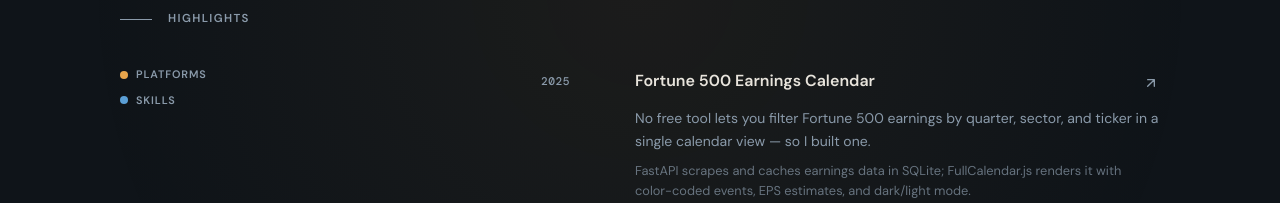
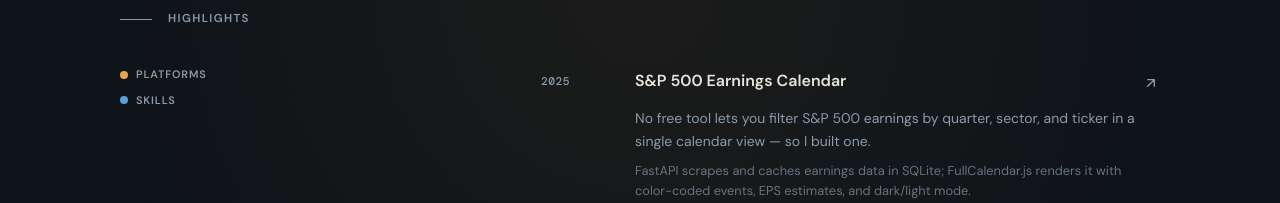
Before and after one commit to VentureAlex/portfolio, a React (Vite) app: page / in a window 1280 px wide. Shown: the part 407-610 px from the top of the page. Built offline with nearby package versions, Linux system fonts and the light colour scheme.

Commit message:
Updated Fortune500 to SP500 to accomodate repo change

```diff
--- a/src/data/projects.js
+++ b/src/data/projects.js
@@ -1,16 +1,16 @@
 export const projects = [
   {
-    slug: 'fortune500-earnings-calendar',
+    slug: 'S&P500-earnings-calendar',
     year: '2025',
-    title: 'Fortune 500 Earnings Calendar',
+    title: 'S&P 500 Earnings Calendar',
     description:
-      'No free tool lets you filter Fortune 500 earnings by quarter, sector, and ticker in a single calendar view — so I built one.',
+      'No free tool lets you filter S&P 500 earnings by quarter, sector, and ticker in a single calendar view — so I built one.',
     detail:
       'FastAPI scrapes and caches earnings data in SQLite; FullCalendar.js renders it with color-coded events, EPS estimates, and dark/light mode.',
     platforms: ['FastAPI', 'SQLite', 'FullCalendar.js', 'Vercel'],
     skills: ['REST API Design', 'Data Pipeline'],
-    liveUrl: 'https://fortune500-earnings-calendar.vercel.app',
-    repoUrl: 'https://github.com/VentureAlex/fortune500-earnings-calendar',
+    liveUrl: 'https://sp500-earnings-calendar.vercel.app',
+    repoUrl: 'https://github.com/VentureAlex/sp500-earnings-calendar',
     featured: true,
   },
   {
--- a/src/data/site.js
+++ b/src/data/site.js
@@ -63,7 +63,7 @@ export const site = {
     },
     {
       period: '2015',
-      role: 'Packaging Engineer → Associate',
+      role: ' Associate Packaging Engineer',
       company: 'Intuitive Surgical',
       description: 'Interned then promoted to Associate Packaging Engineer. Reduced packaging costs by $1M/year by analyzing shipment volumes on disposable instruments. Turned down a full-time offer to pursue a role in IT.',
       platforms: [],
```
